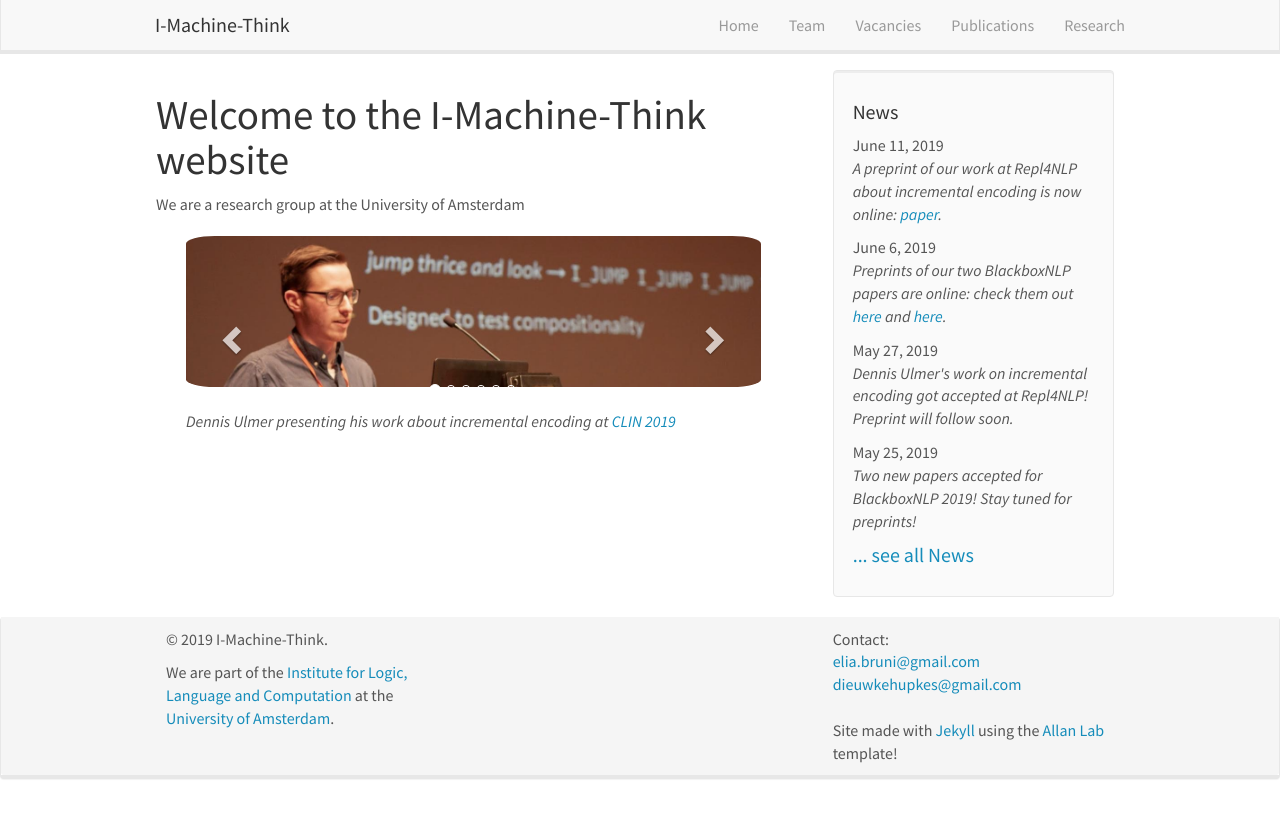
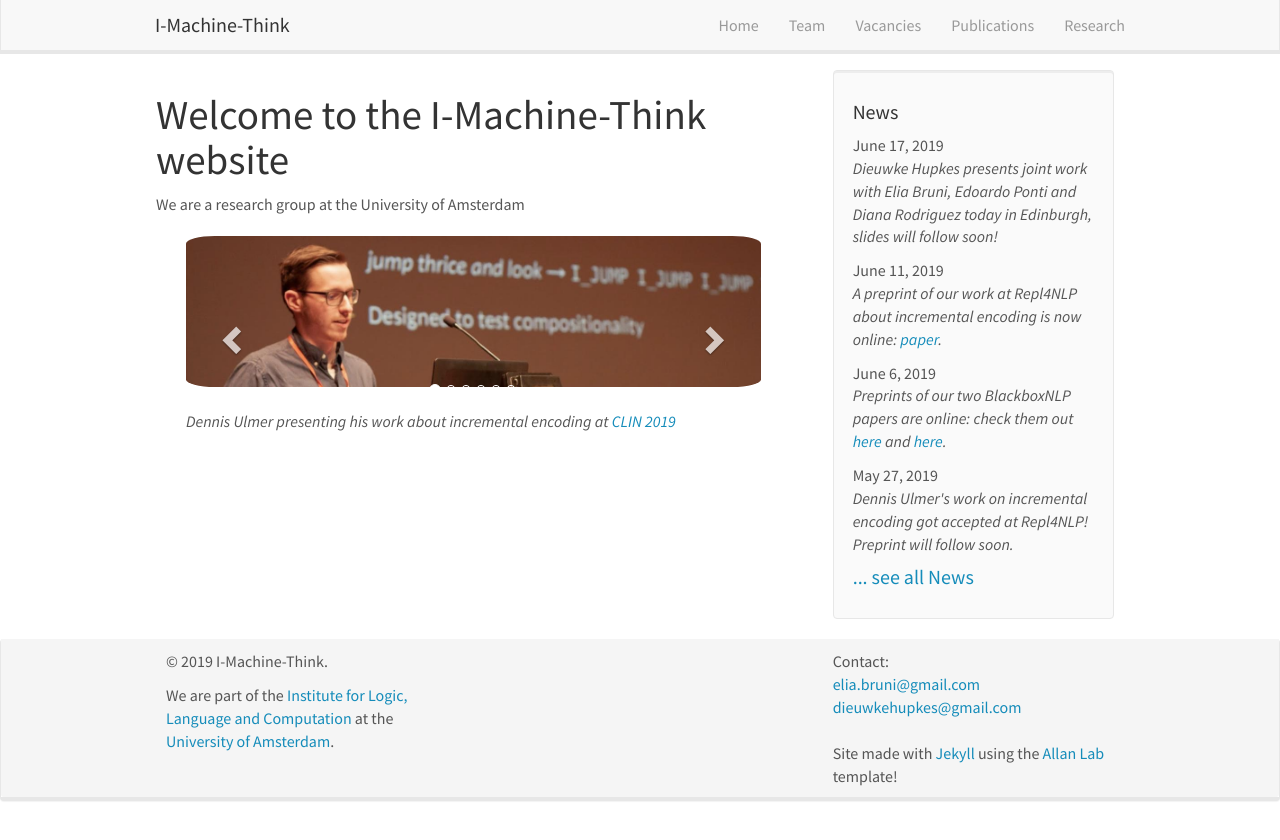
Before and after one commit to i-machine-think/i-machine-think.github.io, a Jekyll site: the page built from _pages/home.md, in a window 1280 px wide. Shown: the top 840 px of the page. Built offline with Jekyll 4.4.1, drawn with Linux system fonts in a browser that asks for light colours; nearby versions of some CDN libraries.

Commit message:
News about Edinburgh presentation

```diff
--- a/_data/news.yml
+++ b/_data/news.yml
@@ -1,3 +1,6 @@
+- date: "June 17, 2019"
+  headline: "Dieuwke Hupkes presents joint work with Elia Bruni, Edoardo Ponti and Diana Rodriguez today in Edinburgh, slides will follow soon!"
+
 - date: "June 11, 2019"
   headline: "A preprint of our work at Repl4NLP about incremental encoding is now online: <a href='https://arxiv.org/pdf/1906.03293.pdf'>paper</a>."
 
```
